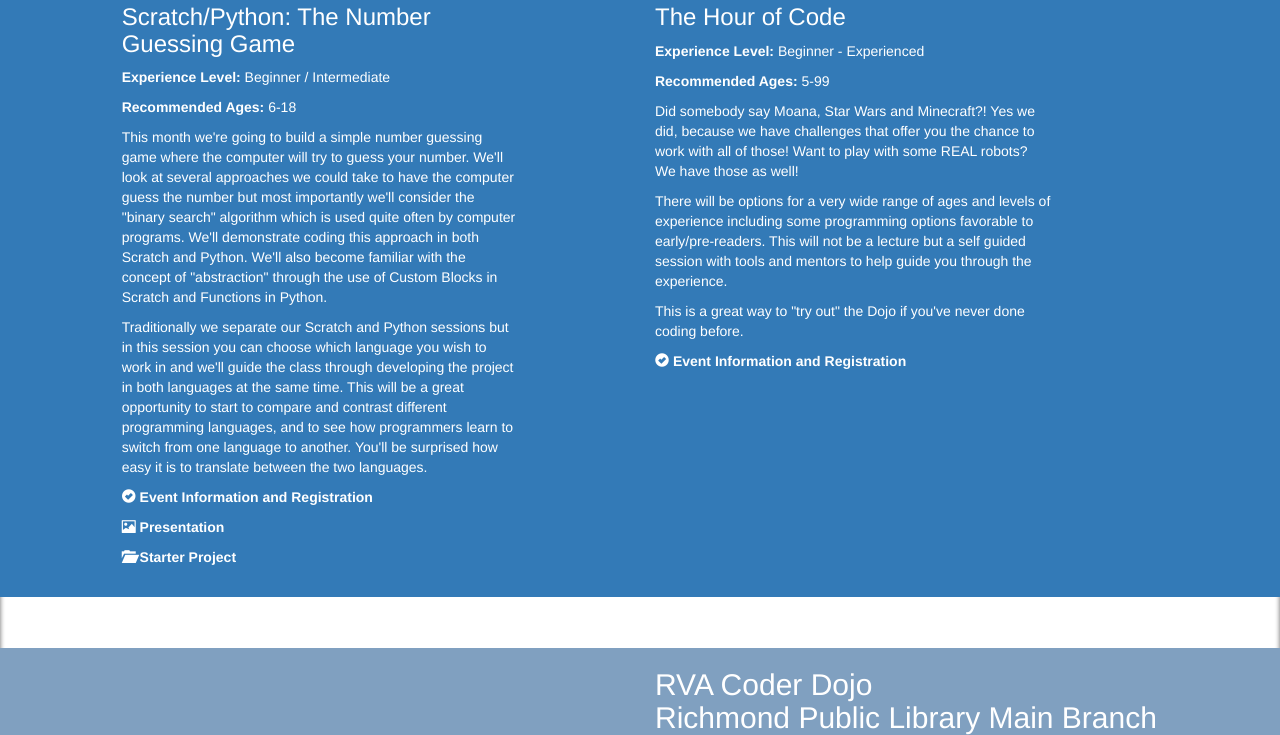
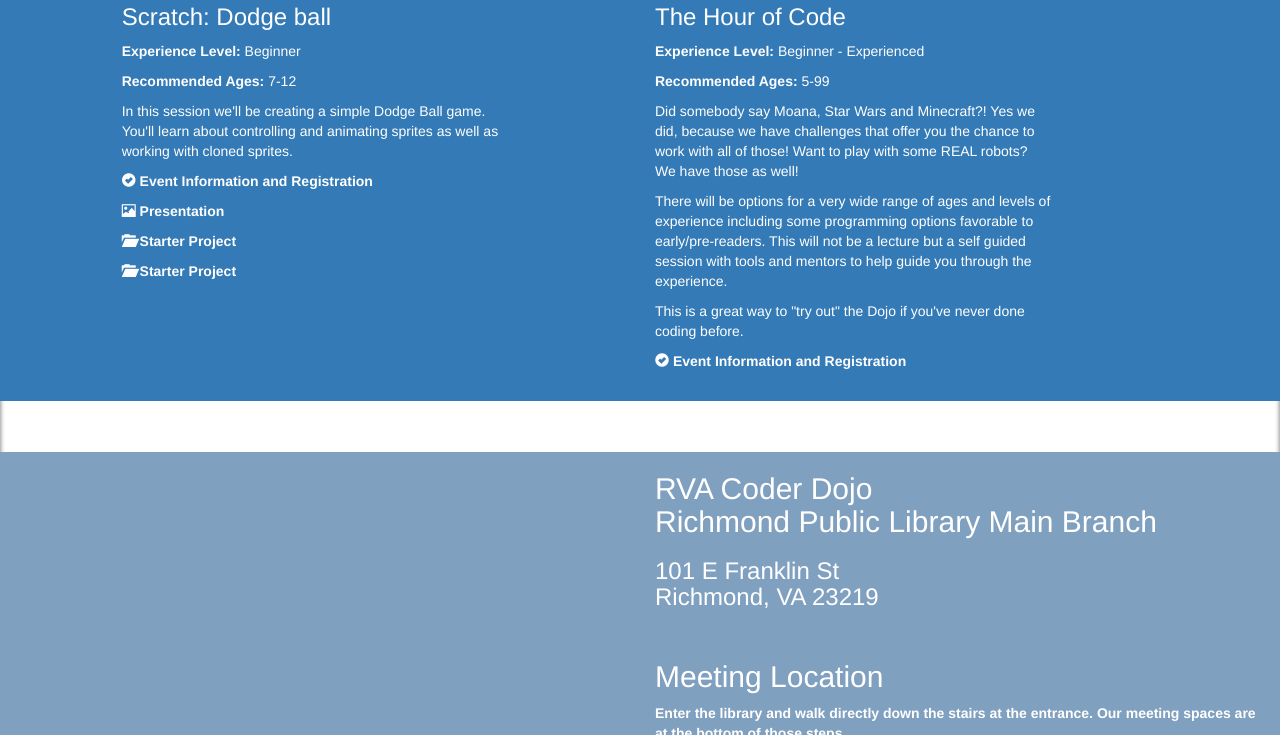
Before and after one commit to rvacoderdojo/rvacdweb, a website: page site/index.html in a window 1280 px wide. Shown: the part 1280-2015 px from the top of the page. Drawn offline with nearby package versions, Linux system fonts and the light colour scheme; some packages are replaced by stand-ins of ours.

Commit message:
Feb-2018 updates

```diff
--- a/site/index.html
+++ b/site/index.html
@@ -188,23 +188,23 @@
       <div class="container">
           <div class="sessions row bg-primary">
               <div class="col-md-12">
-                  <h2 class="center-title">Upcoming Sessions (12/16/2017)</h2><br/>
+                  <h2 class="center-title">Upcoming Sessions (2/17/2017)</h2><br/>
               </div>
               <div class="col-md-1">&nbsp;</div>
               <div class="col-md-4">
                   <span><img src="pics/scratch-logo.png" class="img-responsive center-block" alt="Scratch">
-                  <h3>Scratch/Python: The Number Guessing Game</h3>
-                  <p><strong>Experience Level:</strong> Beginner / Intermediate</p>
-                  <p><strong>Recommended Ages:</strong> 6-18</p>
-                  <p>This month we're going to build a simple number guessing game where the computer will try to guess your number. We'll look at several approaches we could take to have the computer guess the number but most importantly we'll consider the "binary search" algorithm which is used quite often by computer programs. We'll demonstrate coding this approach in both Scratch and Python. We'll also become familiar with the concept of "abstraction" through the use of Custom Blocks in Scratch and Functions in Python.</p>
-                  <p>Traditionally we separate our Scratch and Python sessions but in this session you can choose which language you wish to work in and we'll guide the class through developing the project in both languages at the same time. This will be a great opportunity to start to compare and contrast different programming languages, and to see how programmers learn to switch from one language to another. You'll be surprised how easy it is to translate between the two languages.
-                  <p><span class="glyphicon glyphicon-ok-sign"></span> <a href="https://www.meetup.com/RVA-CoderDojo/events/245802931/">Event Information and Registration</a></p>
-                  <p><span class="glyphicon glyphicon-picture"></span> <a href="https://goo.gl/VzbQA1">Presentation</a></p>
-                  <p><span class="glyphicon glyphicon-folder-open"></span> <a href="https://scratch.mit.edu/projects/193746223">Starter Project</a></p>
+                  <h3>Scratch: Dodge ball</h3>
+                  <p><strong>Experience Level:</strong> Beginner</p>
+                  <p><strong>Recommended Ages:</strong> 7-12</p>
+                  <p> In this session we'll be creating a simple Dodge Ball game. You'll learn about controlling and animating sprites as well as working with cloned sprites.</p>
+                  <p><span class="glyphicon glyphicon-ok-sign"></span> <a href="https://www.meetup.com/RVA-CoderDojo/events/247707847/">Event Information and Registration</a></p>
+                  <p><span class="glyphicon glyphicon-picture"></span> <a href="https://goo.gl/1Y7SPh">Presentation</a></p>
+                  <p><span class="glyphicon glyphicon-folder-open"></span> <a href="https://scratch.mit.edu/projects/204609820/">Starter Project</a></p>
+                  <p><span class="glyphicon glyphicon-folder-open"></span> <a href="https://scratch.mit.edu/projects/204609820/">Starter Project</a></p>
               </div>
               <div class="col-md-1">&nbsp;</div>
               <div class="col-md-4">
-                  <a href="https://www.meetup.com/RVA-CoderDojo/events/245802945/"><img src="pics/hour-of-code-logo.png" class="img-responsive center-block" alt="The Hour of Code"></a>
+                  <a href="https://www.meetup.com/RVA-CoderDojo/events/247707662/"><img src="pics/hour-of-code-logo.png" class="img-responsive center-block" alt="The Hour of Code"></a>
                   <h3>The Hour of Code</h3>
                   <p><strong>Experience Level:</strong> Beginner - Experienced</p>
                   <p><strong>Recommended Ages:</strong> 5-99</p>
@@ -213,7 +213,7 @@
                   <p>There will be options for a very wide range of ages and levels of experience including some programming options favorable to early/pre-readers.
                      This will not be a lecture but a self guided session with tools and mentors to help guide you through the experience.</p>
                   <p>This is a great way to "try out" the Dojo if you've never done coding before.</p>
-                  <p><span class="glyphicon glyphicon-ok-sign"></span> <a href="https://www.meetup.com/RVA-CoderDojo/events/245802945/">Event Information and Registration</a></p>
+                  <p><span class="glyphicon glyphicon-ok-sign"></span> <a href="https://www.meetup.com/RVA-CoderDojo/events/247707662/">Event Information and Registration</a></p>
               </div>
               <div class="col-md-1">&nbsp;</div>
           </div>
```
Also changed, not shown: site/pics/makerfest.png (added), site/pics/newer-meetup.png (added), 1 other file.
